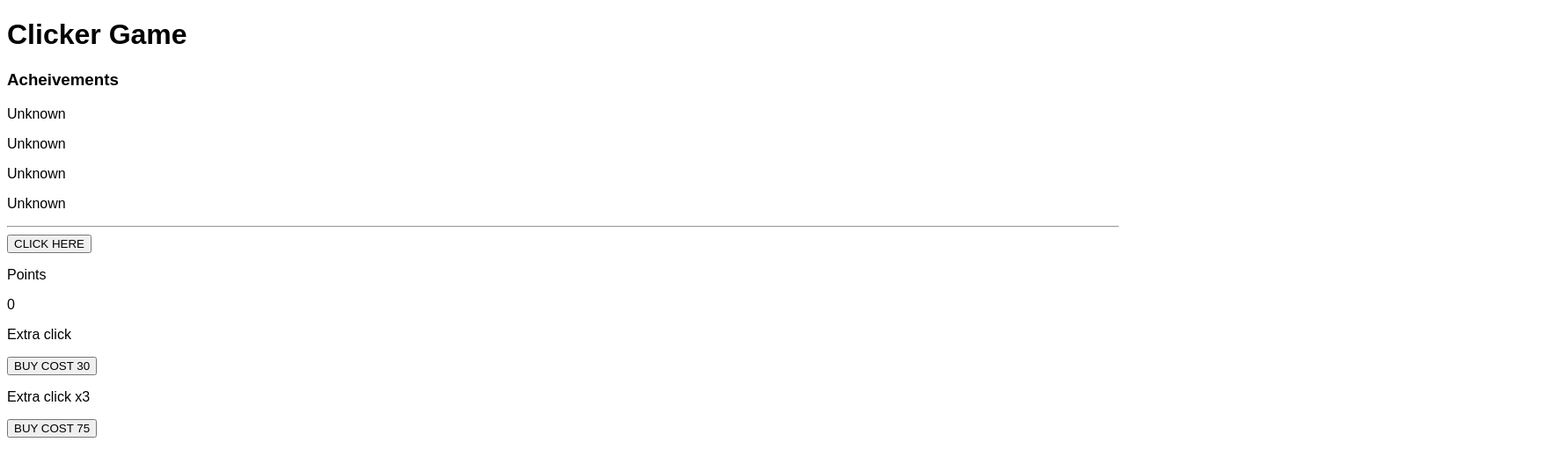
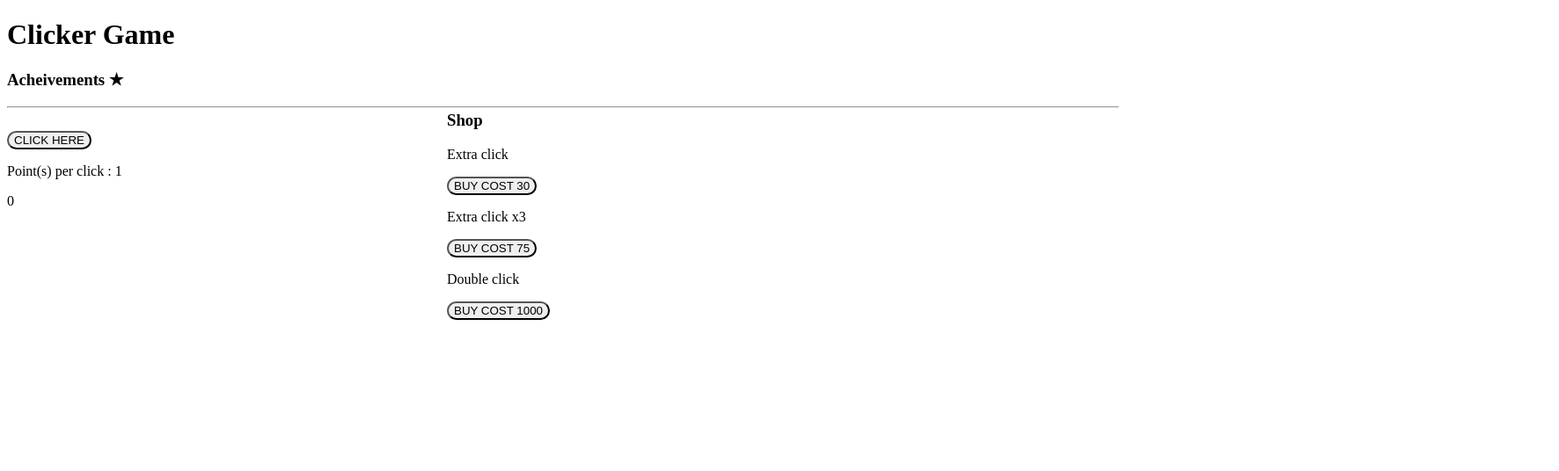
Before and after one commit to Dogezrulez-Dev/Clicky-game, a plain HTML site: page index.html in a window 1280 px wide. Shown: the whole page at 88% size, 1772 px wide, since content can reach past the window. Drawn offline with Linux system fonts and the light colour scheme.

Commit message:
Update index.html

```diff
--- a/index.html
+++ b/index.html
@@ -1,25 +1,28 @@
-
 <!DOCTYPE html>
 <html>
 
     <head>
         <title>Clicker Game</title>
-
-    <link href="style.css" rel="stylesheet" type="text/css">
     </head>
-
     <body>
-    <div id="body">
-        <h1 id="head">Clicker Game </h1>
-        <h3 onclick="speller()" id="ah">Acheivements</h3>
-        <p id="aone">Unknown</p>
-        <p id="atwo">Unknown</p>
-        <p id="athree">Unknown</p>
-        <p id="afour">Unknown</p>
+        <div id="body" ondragover="onDragOver(event)">
+            <h1 id="head" onclick="ttlcl">Clicker Game </h1>
+            <h3 onclick="speller()" id="ah">Acheivements	★</h3>
+            <p id="aone"></p>
+            <p id="atwo"></p>
+            <p id="athree"></p>
+            <p id="afour" onclick="spellerx()"></p>
+            <p id="afive"></p>
+            <p id="asix"></p>
+            <p id="aseven"></p>
             <hr>
-        <button onclick="clickadd()">CLICK HERE</button>
-        <p>Points</p>
+            <br>
+            <button id="btt"onclick="clickadd()">CLICK HERE</button>
+            <p id="addup"></p>
             <p id="number"></p>
+            <div id="shop" >
+                <h3 draggable="true" id="htre"ondragstart="onDragStart()"
+                >Shop</h3>
                 <div id="shopa">
                     <p>Extra click</p>
                     <button onclick="shopaadd()" id="ec" >BUY COST 30</button>
@@ -28,33 +31,68 @@
                     <p>Extra click x3</p>
                     <button onclick="shopbadd()" id="ecthree" >BUY COST 75</button>
                 </div>
+                <div id="shopc">
+                    <p>Double click</p>
+                    <button onclick="shopcadd()" id="dc">BUY COST 1000</button>
+                </div>
+
+            </div>
 
         </div>
     </body>
-
-</html>
     <script>
         var shopadis = document.getElementById("shopa");
         var shopbdis = document.getElementById("shopb");
+        var shopcdis = document.getElementById("shopc");
         var number = 0;
         var addup = 1;
         var addupaddupa = 1;
-    var addupaddupb = 3
+        var addupaddupb = 3;
         var shopa = 30;
         var shopb = 75;
+        var shopc = 1000;
         var shopadda = 15;
         var shopaddb = 20;
-    var spell = "Achievements";
+        var shopaddc = 1000;
+        var stopper = 0;
+        var addtxt = "Point(s) per click : "
+        var spell = "Achievements	★";
+        var secretspellx = "You're very close attention to detail huh? *Click the misspelled achievement"
+        var spellx = "You're a great speller! *Click the misspelled header";
         var no = "";
-    var secretspell = "You're a great speller! *Click the misspelled header";
+        var secretspell = "You're a great speller! *Click the misslpelled header";
         var b = "BUY COST ";
+        var afivefive = "Why do you keep upgrading this? *Point cost for Extra click is over 100 Points";
         var athreethree = "Im going to be silent now, you're already in the millions! *Reach 1000000 Points";
         var aoneone =  "Why are you sill playing? *Reach 1000 Points";
         var atwotwo = "Are you kidding me, I would've quit this at the first 2 seconds!!! *Reach 10000 Points"
         document.getElementById("number").innerHTML = number;
+        document.getElementById("addup").innerHTML = addtxt + addup;
+        function onDragOver(event) {
+            event.preventDefault();
+        }
+
+        function onDragStart(event) {
+            event.dataTransfer.setData('text/plain', event.target.id);
+            event.currentTarget
+        }
+        function onDrop(event) {
+            const id = event
+            .dataTransfer
+            .getData('text');
+            const draggableElement = document.getElementById("htre");
+            const dropzone = event.target;
+            dropzone.appendChild(draggableElement);
+            event.dataTransfer.clearData();
+        }
         function speller() {
             document.getElementById("ah").innerHTML = spell;
             document.getElementById("afour").innerHTML = secretspell;
+
+        }
+        function spellerx() {
+            document.getElementById("afour").innerHTML = spellx;
+            document.getElementById("asix").innerHTML = secretspellx;
         }
         function shopaadd(e) {
             if (number < shopa){
@@ -63,9 +101,13 @@
             number = number - shopa;
             addup = addup + addupaddupa;
             shopa = shopa + shopadda;
+            if (shopa > 100) {
+            document.getElementById("afive").innerHTML = afivefive;
+            }
             document.getElementById("number").innerHTML = number;
             document.getElementById("ec").innerHTML = no;
             document.getElementById("ec").innerHTML = b + shopa;
+            document.getElementById("addup").innerHTML = addtxt + addup;
         }
         function shopbadd(a) {
             if (number < shopb){
@@ -77,8 +119,26 @@
             document.getElementById("number").innerHTML = number;
             document.getElementById("ecthree").innerHTML = no;
             document.getElementById("ecthree").innerHTML = b + shopb;
+            document.getElementById("addup").innerHTML = addtxt + addup;
+        }
+        function shopcadd(i) {
+            if (stopper > 30) {
+                i.preventDefault();
+            }
+            if (number < shopb){
+            i.preventDefault;
+            }
+            stopper = stopper + 50;
+            number = number - shopc;
+            addup = addup + addup;
+            shopc = shopc + shopaddc;
+            document.getElementById("number").innerHTML = number;
+            document.getElementById("addup").innerHTML = addtxt + addup;
+
         }
         function clickadd() {
+            number = number + addup;
+            document.getElementById("number").innerHTML = number;
             if (number > 1000) {
                 document.getElementById("aone").innerHTML = aoneone;
             }
@@ -88,16 +148,25 @@
             if (number > 1000000) {
                 document.getElementById("athree").innerHTML = athreethree;
             }
-        number = number + addup;
-        document.getElementById("number").innerHTML = number;
         }
-
-
-
-
     </script>
     <style>
-    #body{
-        font-family: sans-serif;
+        #shop {
+            position: relative;
+            left: 500px;
+            bottom: 130px;
+        }
+        #ec {
+            border-radius: 15px;
+        }
+        #ecthree {
+            border-radius: 15px;
+        }
+        #dc {
+            border-radius: 15px;
+        }
+        #btt {
+            border-radius: 15px;
         }
     </style>
+</html>
```
Lines whose indentation alone changed are shown as unchanged.
